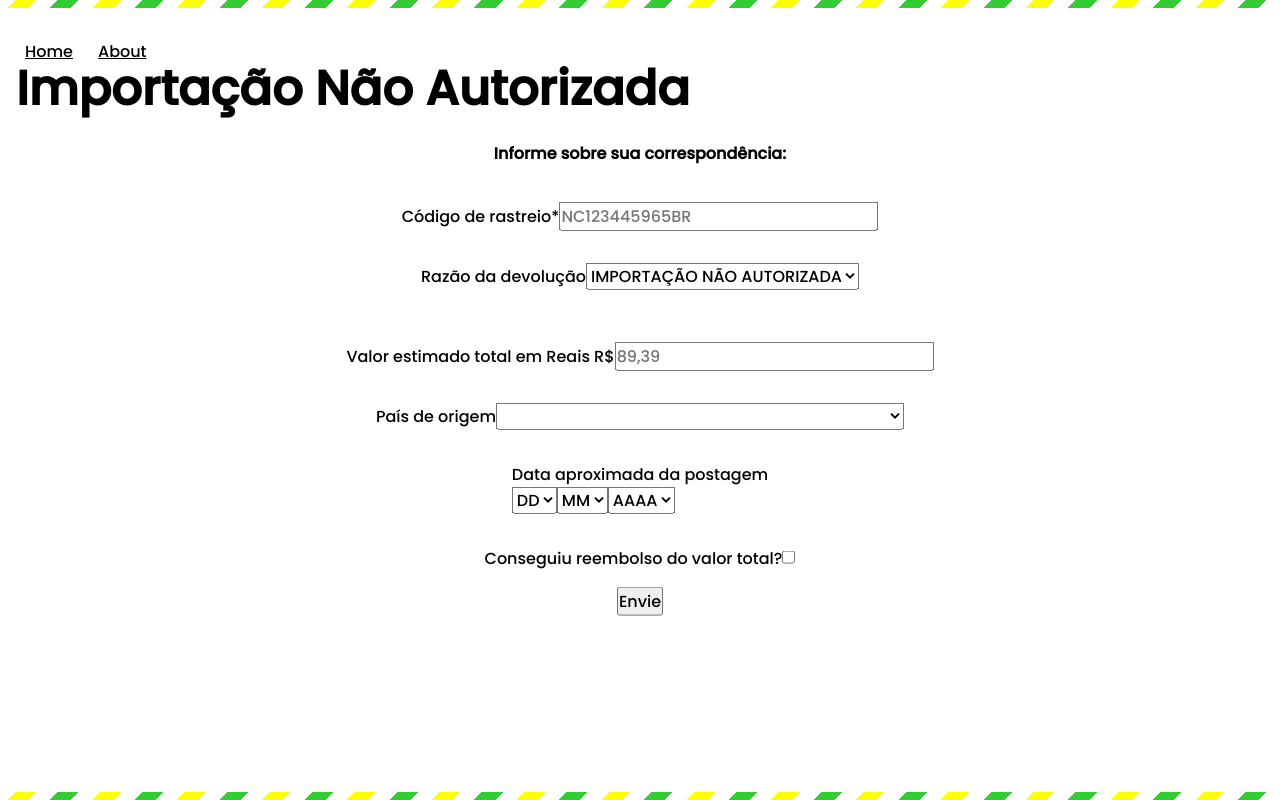
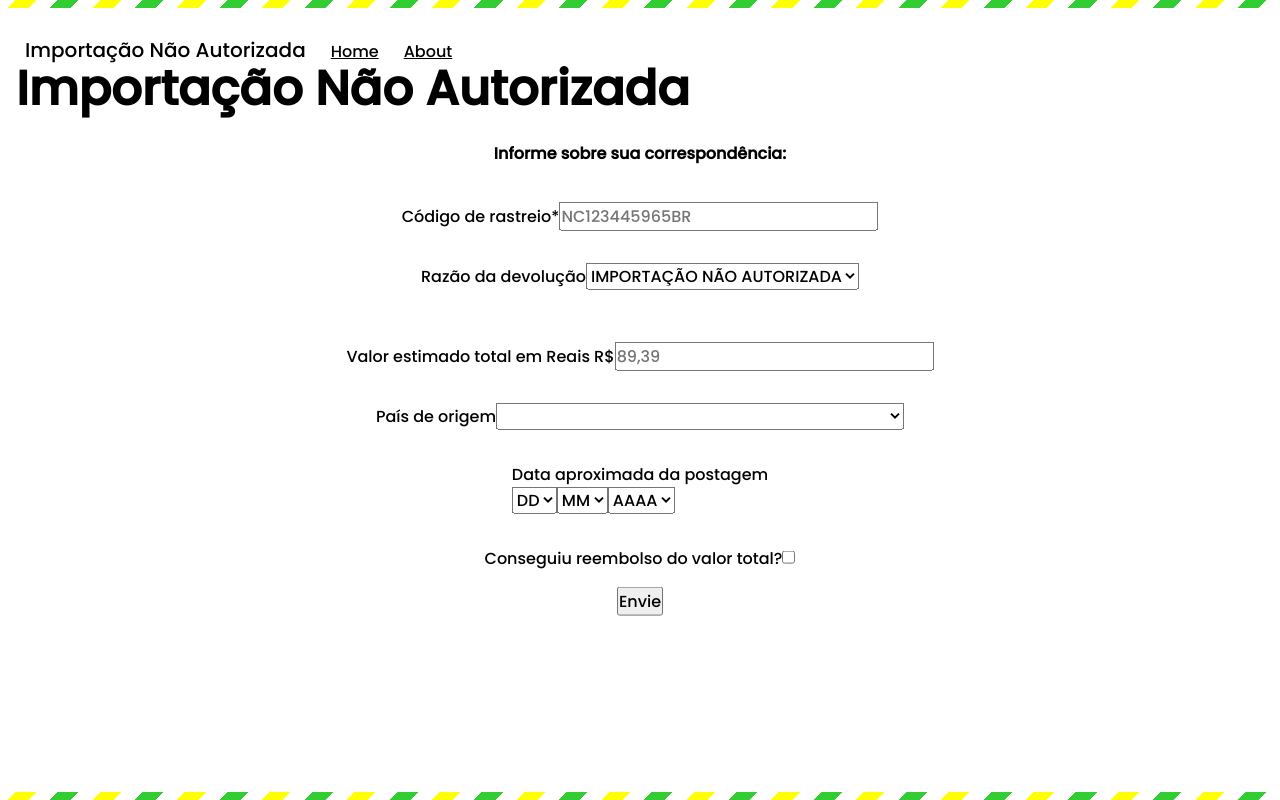
Before and after one commit to spiceee/bpon, a React app in the folder client/: page / in a window 1280 px wide. Built offline with nearby package versions, Linux system fonts and the light colour scheme.

Commit message:
Add name to navbar

```diff
--- a/client/src/components/Navbar.tsx
+++ b/client/src/components/Navbar.tsx
@@ -1,19 +1,20 @@
-import React from 'react'
-import { Link } from 'react-router-dom'
+import React from 'react';
+import { Link } from 'react-router-dom';
 
 const Navbar: React.FC = () => {
     return (
         <nav>
             <ul>
+                <li>Importação Não Autorizada</li>
                 <li>
-               <Link to='/'>Home</Link>
+                    <Link to="/">Home</Link>
                 </li>
                 <li>
-               <Link to='/about'>About</Link>
+                    <Link to="/about">About</Link>
                 </li>
             </ul>
         </nav>
-   )
-}
+    );
+};
 
-export default Navbar
+export default Navbar;
```
Lines whose indentation alone changed are shown as unchanged.
